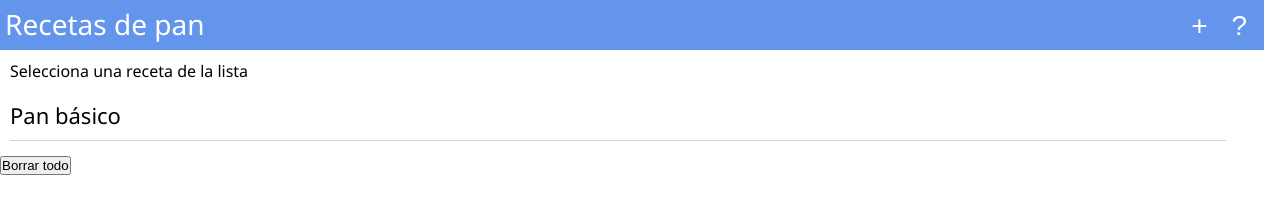
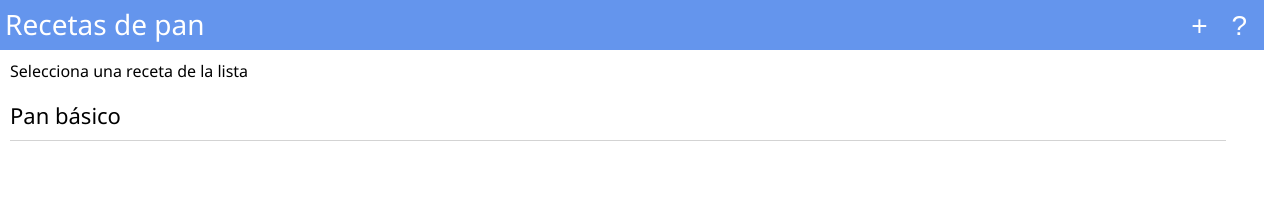
Before and after one commit to Dyno-0/RecetasPan, a plain HTML site: page www/index.html in a window 1280 px wide. Drawn offline with Linux system fonts and the light colour scheme.

Commit message:
Add files via upload

```diff
--- a/www/index.html
+++ b/www/index.html
@@ -53,8 +53,8 @@ de GNU junto con este programa. Si no, vea <http://www.gnu.org/licenses/>.
 
             <ul id="lista-recetas"></ul>
         </section>
-        <div id='boton-borrar'>
+<!--        <div id='boton-borrar'>
                 <button id="borrar">Borrar todo</button>
-        </div>
+        </div>-->
     </body>
 </html>
```
